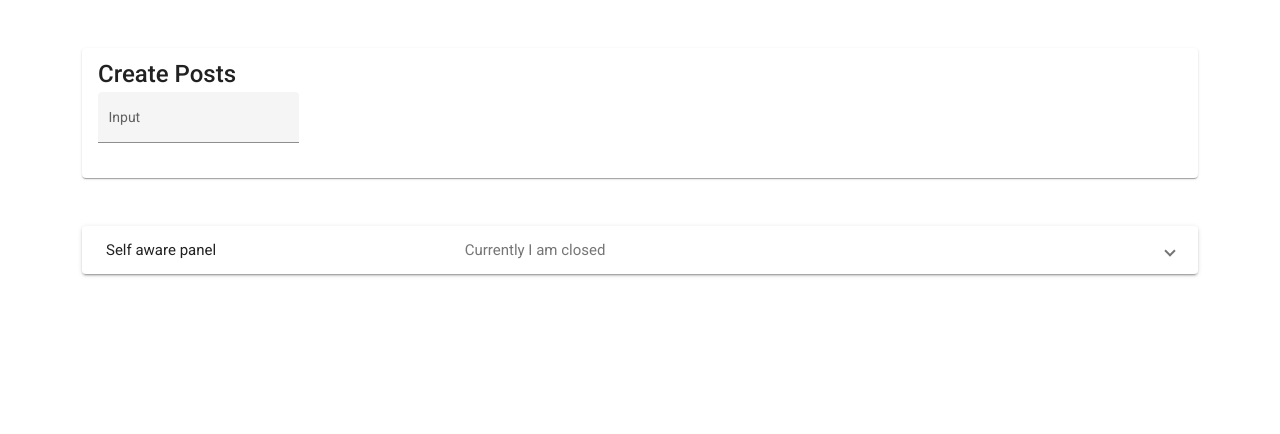
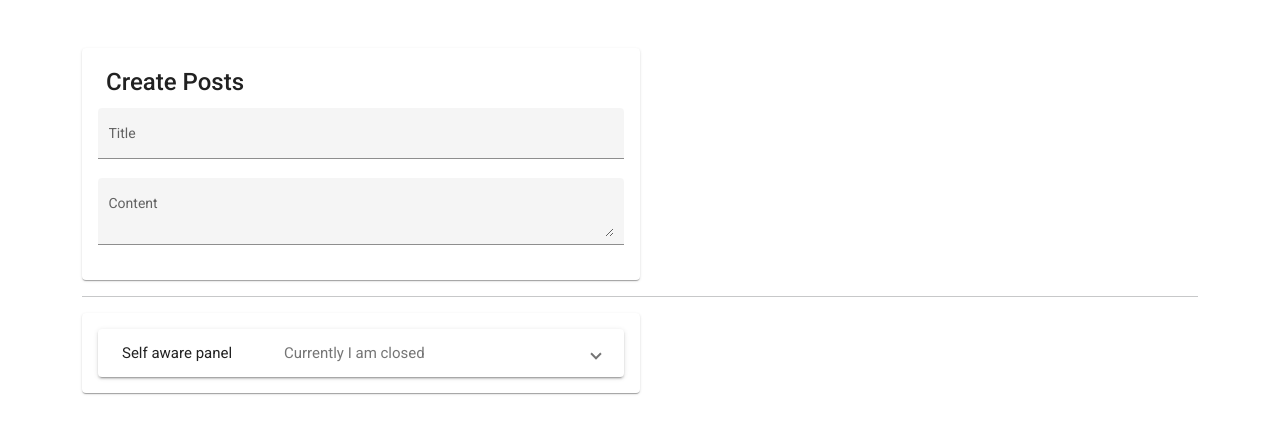
Before and after one commit to afolabiopakunle/materials-start, an Angular app: page / in a window 1280 px wide. Shown: the top 434 px of the page. Built offline with nearby package versions, Linux system fonts and the light colour scheme.

Commit message:
forms module added

```diff
--- a/src/app/app.component.html
+++ b/src/app/app.component.html
@@ -1,4 +1,10 @@
 <div class="container pt-5">
   <app-post-create></app-post-create>
-  <app-posts-list></app-posts-list>
+
+  <hr>
+  <div class="w-50">
+    <mat-card>
+      <app-posts-list></app-posts-list>
+    </mat-card>
+  </div>
 </div>
--- a/src/app/app.component.ts
+++ b/src/app/app.component.ts
@@ -1,4 +1,5 @@
 import { Component } from '@angular/core';
+import {PostModel} from "./shared/post.model";
 
 @Component({
   selector: 'app-root',
@@ -6,4 +7,8 @@ import { Component } from '@angular/core';
   styleUrls: ['./app.component.css']
 })
 export class AppComponent {
+
+  posts: PostModel[] = [
+
+  ]
 }
--- a/src/app/app.module.ts
+++ b/src/app/app.module.ts
@@ -4,6 +4,7 @@ import { BrowserModule } from '@angular/platform-browser';
 import { AppRoutingModule } from './app-routing.module';
 import { AppComponent } from './app.component';
 import { BrowserAnimationsModule } from '@angular/platform-browser/animations';
+import {FormsModule} from "@angular/forms";
 import {MaterialsModule} from "./materials/materials.module";
 import { PostCreateComponent } from './post-create/post-create.component';
 import { PostsListComponent } from './posts-list/posts-list.component';
@@ -19,6 +20,7 @@ import { PostsListComponent } from './posts-list/posts-list.component';
     BrowserModule,
     AppRoutingModule,
     BrowserAnimationsModule,
+    FormsModule,
     MaterialsModule
   ],
   providers: [],
--- a/src/app/post-create/post-create.component.css
+++ b/src/app/post-create/post-create.component.css
@@ -0,0 +1,3 @@
+.mat-form-field {
+  width: 100%;
+}
--- a/src/app/post-create/post-create.component.html
+++ b/src/app/post-create/post-create.component.html
@@ -1,7 +1,14 @@
-<mat-card>
-  <mat-card-title>Create Posts</mat-card-title>
-  <mat-form-field appearance="fill">
-    <mat-label MatFormFieldControl="title">Input</mat-label>
-    <input matInput>
-  </mat-form-field>
-</mat-card>
+<div class="w-50">
+  <mat-card>
+    <mat-card-title class="p-2">Create Posts</mat-card-title>
+    <mat-form-field appearance="fill">
+      <mat-label MatFormFieldControl="title">Title</mat-label>
+      <input [(ngModel)]="title" matInput>
+    </mat-form-field>
+    <mat-form-field class="example-full-width" appearance="fill">
+      <mat-label>Content</mat-label>
+      <textarea matInput></textarea>
+    </mat-form-field>
+  </mat-card>
+</div>
+<p>{{title}}</p>
--- a/src/app/post-create/post-create.component.ts
+++ b/src/app/post-create/post-create.component.ts
@@ -6,6 +6,8 @@ import { Component, OnInit } from '@angular/core';
   styleUrls: ['./post-create.component.css']
 })
 export class PostCreateComponent implements OnInit {
+  title!: string;
+  content!: string;
 
   constructor() { }
 
--- a/src/app/posts-list/posts-list.component.html
+++ b/src/app/posts-list/posts-list.component.html
@@ -1,4 +1,4 @@
-<div class="mt-5">
+<div>
   <mat-accordion>
     <mat-expansion-panel (opened)="panelOpenState = true"
                          (closed)="panelOpenState = false">
--- /dev/null
+++ b/src/app/shared/post.model.ts
@@ -0,0 +1,4 @@
+export interface PostModel {
+  title: string;
+  content: string;
+}
```
